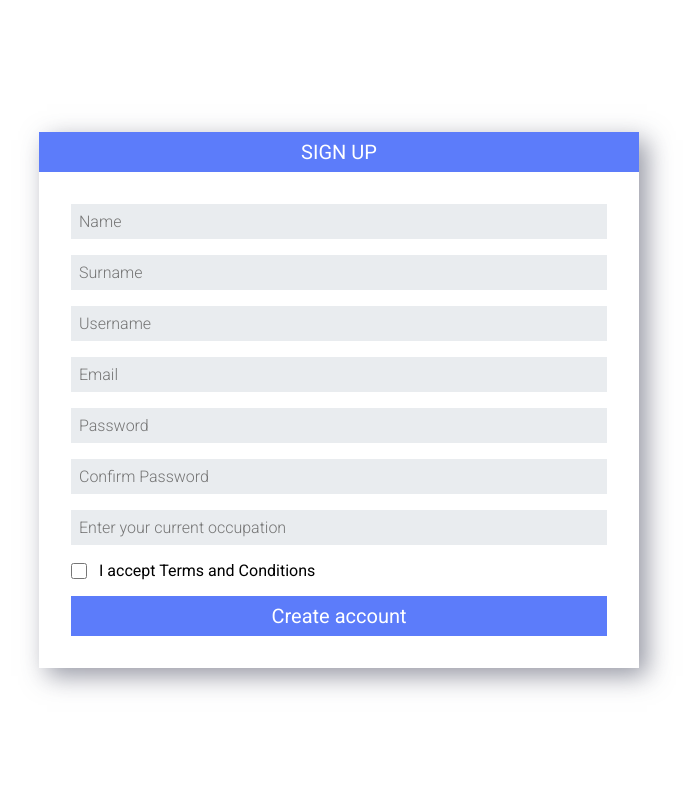
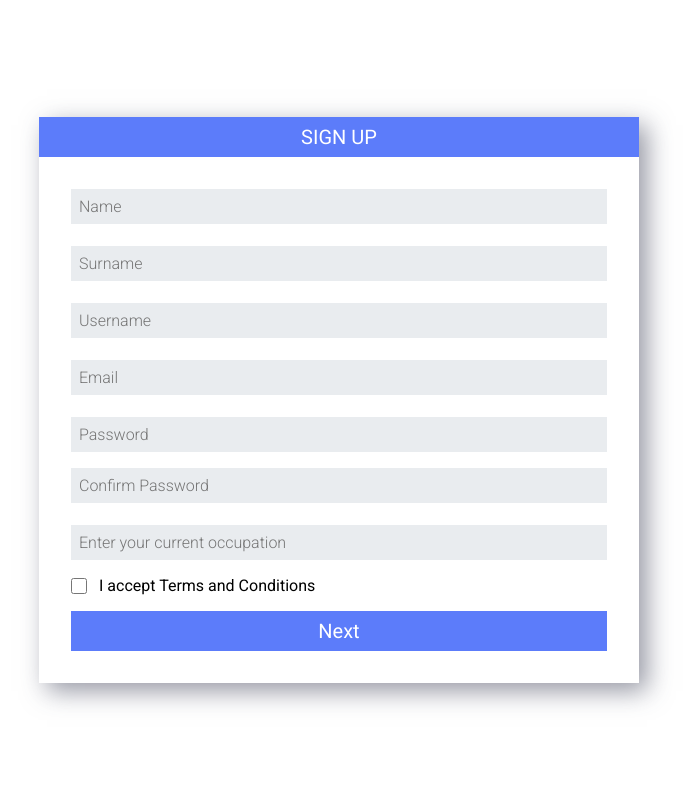
Before and after one commit to Zacharay/socialMediaApp, a PHP site: page /php/views/registerForm.php in a window 1280 px wide. Shown: the whole page, without its empty margins (301-994 px from the left). Run offline with PHP 8.4, Linux system fonts and the light colour scheme.

Commit message:
registerFormValidation implemented

```diff
--- a/php/views/registerForm.php
+++ b/php/views/registerForm.php
@@ -5,23 +5,42 @@
     <meta http-equiv="X-UA-Compatible" content="IE=edge">
     <meta name="viewport" content="width=device-width, initial-scale=1.0">
     <link rel="stylesheet" href="../../styles/main.css">
-    <link rel="stylesheet" href="../../styles/loginForms.css">
+    <link rel="stylesheet" href="../../styles/loginForm.css">
     <title></title>
 </head>
 <body>
     <div class="loginBox-container">
         <h1 class="loginBox-title">SIGN UP</h1>
-        <form class="login-form" method="POST" action="php/controllers/loginController.php">
-            <input type="text" name="Name" class="loginBox-textInput" placeholder="Name">
-            <input type="text" name="Surname" class="loginBox-textInput" placeholder="Surname">
-            <input type="text" name="Username" class="loginBox-textInput" placeholder="Username">
-            <input type="email" name="Email" class="loginBox-textInput" placeholder="Email">
+        <form class="login-form" method="POST" action="php/controllers/registerController.php">
+            <div class="login-form-wrapper">
+                <input type="text" name="Name" class="loginBox-textInput" placeholder="Name">
+                <span class="error-message" id="name-error"></span>
+            </div>
+            <div class="login-form-wrapper">
+                <input type="text" name="Surname" class="loginBox-textInput" placeholder="Surname">
+                <span class="error-message" id="surname-error"></span>
+            </div>
+            <div class="login-form-wrapper">
+                <input type="text" name="Username" class="loginBox-textInput " placeholder="Username">
+                <span class="error-message" id="username-error"></span>
+            </div>
+            <div class="login-form-wrapper">
+                <input type="email" name="Email" class="loginBox-textInput" placeholder="Email">
+                <span class="error-message" id="email-error"></span>
+            </div>
             <input type="password" name="Password" class="loginBox-textInput" placeholder="Password">
-            <input type="password" name="Password" class="loginBox-textInput" placeholder="Confirm Password">
+            <div class="login-form-wrapper">
+                <input type="password" name="Confirm_Password" class="loginBox-textInput" placeholder="Confirm Password">
+                <span class="error-message" id="password-error"></span>
+            </div>
+
+
             <input type="text" name="Job" class="loginBox-textInput" placeholder="Enter your current occupation">
             <label class="loginBox-checkBox-label"><input type="checkbox" name="Remember" class="loginBox-checkBox" required>I accept Terms and Conditions</label>
-            <input type="submit" value="Create account" class="loginBox-submit">
+            <input type="submit" value="Next" class="loginBox-submit">
         </form>
     </div>
+
+    <script src="../../js/registerFormValidation.js"></script>
 </body>
 </html>
--- /dev/null
+++ b/styles/loginForm.css
@@ -0,0 +1,73 @@
+body{
+    display:flex;
+    justify-content: center;
+    align-items: center;
+    height: 100vh;
+}
+.loginBox-container
+{
+    box-shadow: 8px 8px 24px 0px rgba(66, 68, 90, 0.554);
+    width:60rem;
+}
+.loginBox-title
+{
+    background-color: #5c7cfa;
+    color:white;
+    padding:0.8rem;
+    text-align: center;
+    font-weight:400;
+    font-size:2rem;
+}
+.login-form{
+    display:flex;
+    flex-direction:column;
+    align-items: flex-start;
+    gap:1.6rem;
+    padding:3.2rem;
+}
+.loginBox-textInput{
+    width:100%;
+    border:none;
+    background-color:#e9ecef;
+    font-size:1.6rem;
+    font-weight: 300;
+    padding:0.8rem;
+}
+.loginBox-checkBox-label
+{
+    display:flex;
+    align-items: center;
+    font-size:1.6rem;
+    gap:1.2rem;
+}
+.loginBox-checkBox-label input{
+    width:1.6rem;
+    height:1.6rem;
+}
+.loginBox-submit{
+    background-color:#5c7cfa ;
+    width:100%;
+    border:none;
+    color:white;
+    font-size:2rem;
+    padding:0.8rem 0.0rem;
+    cursor:pointer;
+    transition: all 0.2s;
+}
+.loginBox-submit:hover{
+    background-color:#748ffc;
+}
+.error-message{
+    font-size:1.6rem;
+    font-weight:400;
+    color:#fa5252;
+}
+.loginForm-invalidInput{
+    border:1px solid #fa5252;
+}
+.login-form-wrapper{
+    width:100%;
+    display:flex;
+    flex-direction: column;
+    gap:0.6rem;
+}
--- a/styles/loginForms.css
+++ /dev/null
@@ -1,59 +0,0 @@
-body{
-    display:flex;
-    justify-content: center;
-    align-items: center;
-    height: 100vh;
-}
-.loginBox-container
-{
-    box-shadow: 8px 8px 24px 0px rgba(66, 68, 90, 0.554);
-    width:60rem;
-}
-.loginBox-title
-{
-    background-color: #5c7cfa;
-    color:white;
-    padding:0.8rem;
-    text-align: center;
-    font-weight:400;
-    font-size:2rem;
-}
-.login-form{
-    display:flex;
-    flex-direction:column;
-    align-items: flex-start;
-    gap:1.6rem;
-    padding:3.2rem;
-}
-.loginBox-textInput{
-    width:100%;
-    border:none;
-    background-color:#e9ecef;
-    font-size:1.6rem;
-    font-weight: 300;
-    padding:0.8rem;
-}
-.loginBox-checkBox-label
-{
-    display:flex;
-    align-items: center;
-    font-size:1.6rem;
-    gap:1.2rem;
-}
-.loginBox-checkBox-label input{
-    width:1.6rem;
-    height:1.6rem;
-}
-.loginBox-submit{
-    background-color:#5c7cfa ;
-    width:100%;
-    border:none;
-    color:white;
-    font-size:2rem;
-    padding:0.8rem 0.0rem;
-    cursor:pointer;
-    transition: all 0.2s;
-}
-.loginBox-submit:hover{
-    background-color:#748ffc;
-}
--- a/styles/main.css
+++ b/styles/main.css
@@ -8,3 +8,19 @@
 html{
     font-size:62.5%;
 }
+body{
+    display:flex;
+    align-items: center;
+    justify-content: center;
+    height: 100vh;
+    gap:1.2rem;
+}
+.login-btn
+{
+    width:30rem !important;
+    text-align: center;
+}
+a{
+    text-decoration: none;
+
+}
```
Also changed, not shown: index.php (+3 -7 lines), js/registerFormValidation.js (added, +69 -0 lines), styles/mains.css (deleted, +0 -21 lines).
